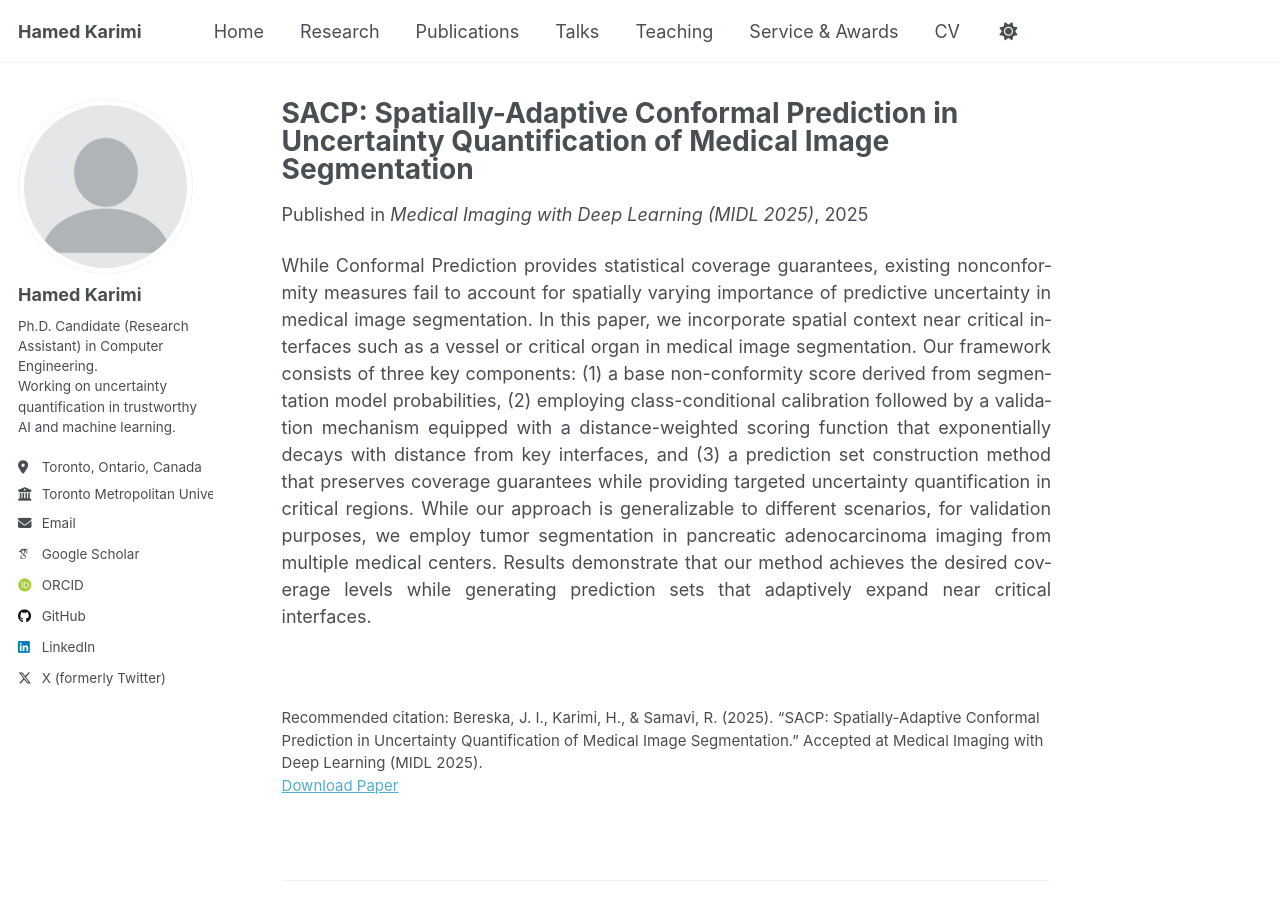
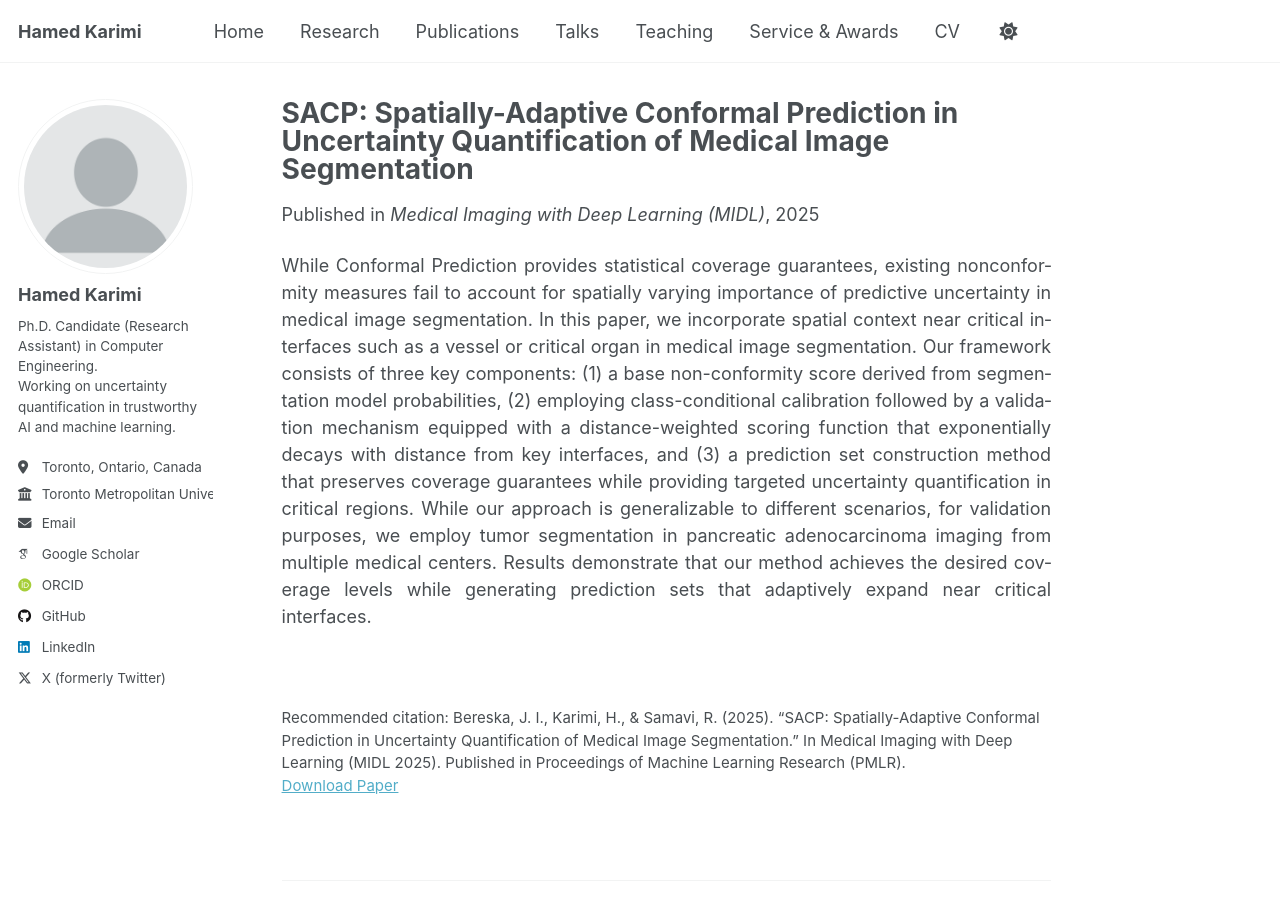
Before and after one commit to hamedmx/hamedmx.github.io, a Jekyll site: the page built from _publications/2025-03-27-sacp-midl.md, in a window 1280 px wide and 900 px high. Built offline with Jekyll 4.4.1, drawn with Linux system fonts in a browser that asks for light colours; some web fonts are replaced; a script that is not in the unit is left out.

Commit message:
Update 2025-03-27-sacp-midl.md

```diff
--- a/_publications/2025-03-27-sacp-midl.md
+++ b/_publications/2025-03-27-sacp-midl.md
@@ -5,11 +5,11 @@ category: conferences
 permalink: /publication/2025-sacp-midl
 excerpt: "Spatially-adaptive conformal prediction for anatomically informed uncertainty sets in medical image segmentation."
 date: 2025-03-27
-venue: "Medical Imaging with Deep Learning (MIDL 2025)"
+venue: "Medical Imaging with Deep Learning (MIDL)"
 paperurl: "https://openreview.net/forum?id=uQaPr1wU1W"
 pdf: "https://openreview.net/pdf/6d7b64fa249cf803fc5119abe5487b3fe5eb190b.pdf"
 status: "Accepted to appear in Proceedings of Machine Learning Research (PMLR)"
-citation: 'Bereska, J. I., Karimi, H., & Samavi, R. (2025). “SACP: Spatially-Adaptive Conformal Prediction in Uncertainty Quantification of Medical Image Segmentation.” Accepted at Medical Imaging with Deep Learning (MIDL 2025).'
+citation: 'Bereska, J. I., Karimi, H., & Samavi, R. (2025). “SACP: Spatially-Adaptive Conformal Prediction in Uncertainty Quantification of Medical Image Segmentation.” In Medical Imaging with Deep Learning (MIDL 2025). Published in Proceedings of Machine Learning Research (PMLR).'
 ---
 
 
```
